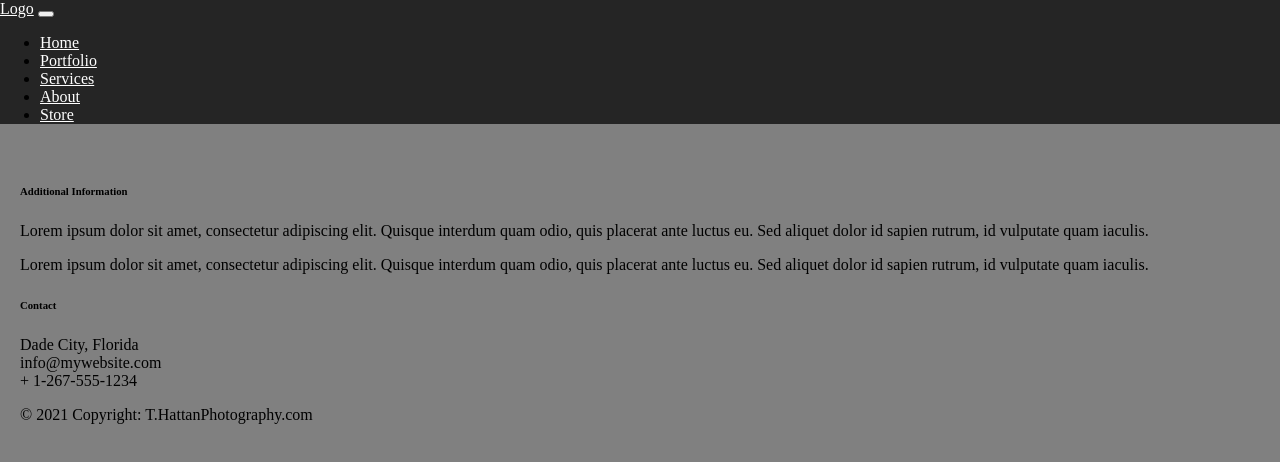
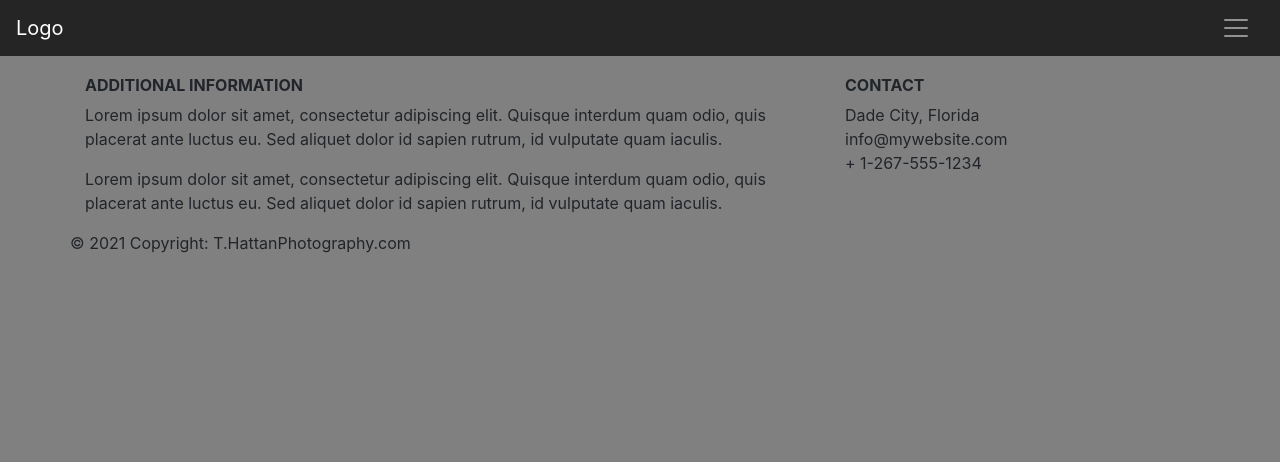
Before and after one commit to tlhspin/t.hatt.photo, a website: page about.html in a window 1280 px wide. Drawn offline with nearby package versions, Linux system fonts and the light colour scheme.

Commit message:
update html last 3 pages

```diff
--- a/about.html
+++ b/about.html
@@ -5,11 +5,10 @@
     <meta http-equiv="X-UA-Compatible" content="IE=edge">
     <meta name="viewport" content="width=device-width, initial-scale=1.0">
 
-    <link rel="stylesheet" href="node_modules/font-awesome/css/font-awesome.min.css" />
-    <link rel="stylesheet" href="node_modules/bootstrap/dist/css/bootstrap min.css" />
+    <link rel="stylesheet" href="node_modules/bootstrap/dist/css/bootstrap.min.css" />
     <link rel="stylesheet" href="css/styles.css">
 
-    <title>T.Hattan About</title>
+    <title>T.Hattan Portfolio</title>
 </head>
 <body>
     <nav class="navbar">
@@ -23,13 +22,13 @@
                     <a class="nav-link" href="index.html">Home</a>
                 </li>
                 <li class="nav-item">
-                    <a class="nav-link" href="portfolio.html">Portfolio</a>
+                    <a class="nav-link" href="#">Portfolio</a>
                 </li>
                 <li class="nav-item">
                     <a class="nav-link" href="services.html">Services</a>
                 </li>
                 <li class="nav-item">
-                    <a class="nav-link" href="#">About</a>
+                    <a class="nav-link" href="about.html">About</a>
                 </li>
                 <li class="nav-item">
                     <a class="nav-link" href="store.html">Store</a>
@@ -38,7 +37,6 @@
         </div>
     </nav>
 </body>
-
 <footer class="page-footer">
     <div class="container">
         <div class="row">
@@ -57,9 +55,8 @@
     <div>
     <div class="footer-copyright text-center">© 2021 Copyright: T.HattanPhotography.com</div>
 </footer>
-
 <script src="node_modules/jquery/dist/jquery.slim.min.js"></script>
 <script src="node_modules/popper.js/dist/umd/popper.min.js"></script>
 <script src="node_modules/bootstrap/dist/js/bootstrap.min.js"></script>
-<script src="main.js"></script>
+
 </html>
```
Also changed, not shown: store.html (+8 -4 lines).
